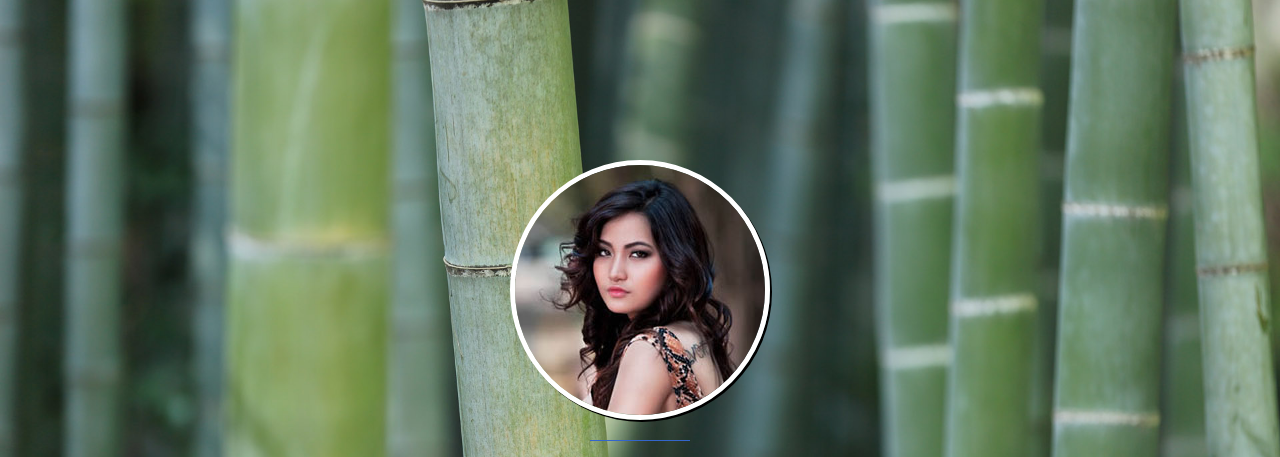
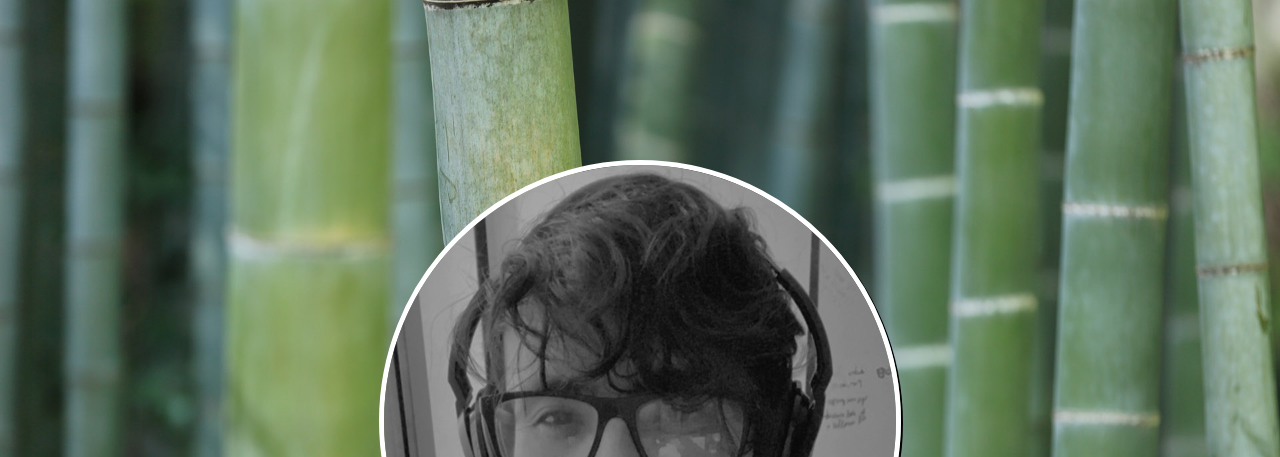
Before and after one commit to yaroCm/resume, a plain HTML site: page index.html in a window 1280 px wide. Shown: the top 457 px of the page. Drawn offline with Linux system fonts and the light colour scheme.

Commit message:
Agregar la foto personal al perfil

```diff
--- a/index.html
+++ b/index.html
@@ -30,7 +30,7 @@ http://www.templatemo.com/tm-467-easy-profile
 	<div class="container">
 		<div class="row">
 			<div class="col-md-12 col-sm-12">
-				<img src="images/tm-easy-profile.jpg" class="img-responsive img-circle tm-border" alt="templatemo easy profile">
+				<img src="images/personal.jpeg" class="img-responsive img-circle tm-border" alt="templatemo easy profile">
 				<hr>
 				<h1 class="tm-title bold shadow">Hi, I am Jordi Jaromil Cruz Medrano</h1>
 				<h1 class="white bold shadow">Software Developer</h1>
```
Also changed, not shown: images/personal.jpeg (added).
